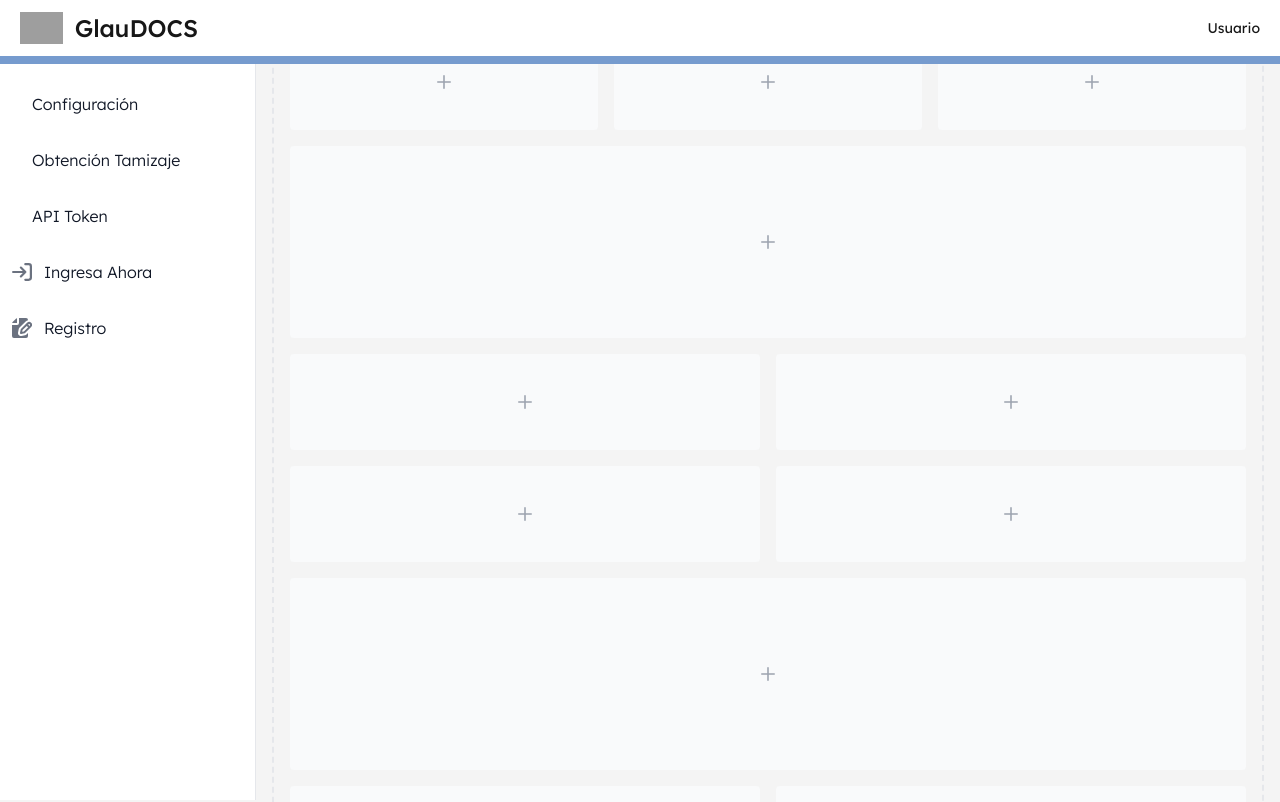
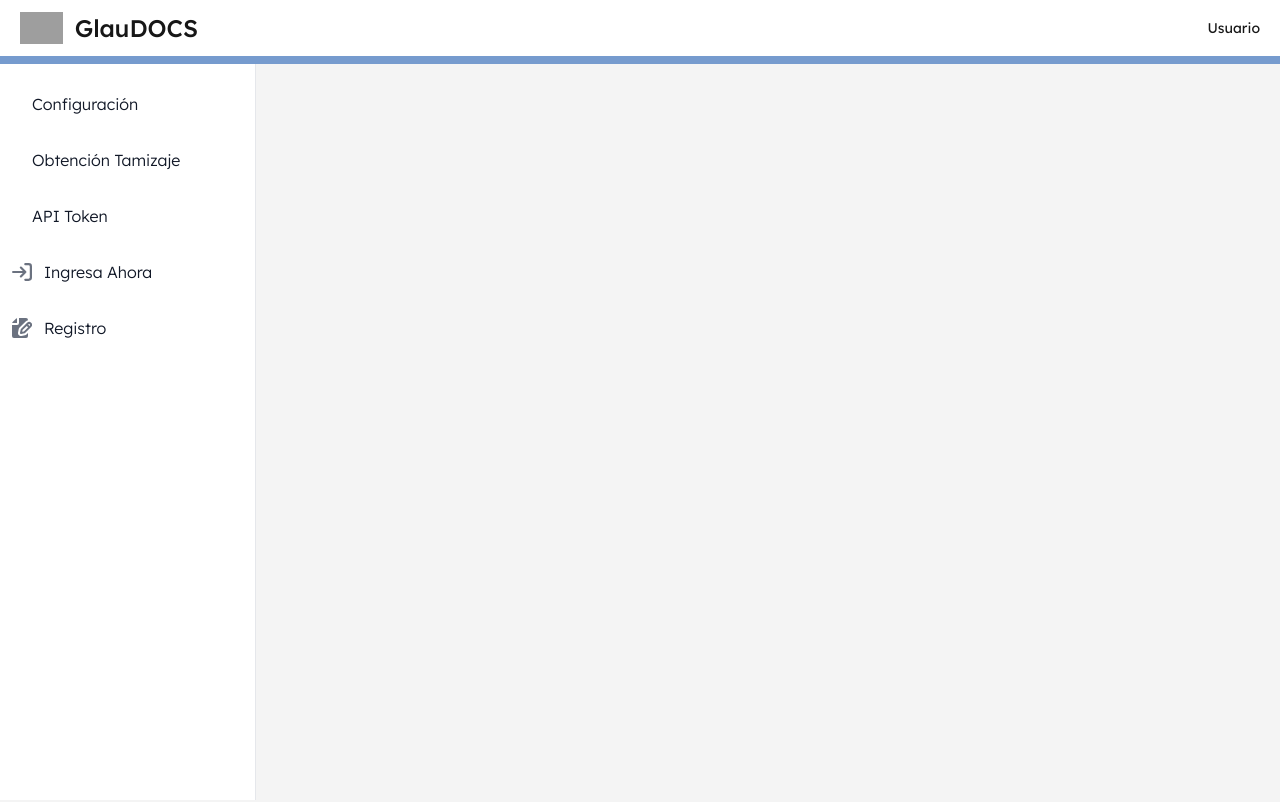
Before and after one commit to Proyecto-de-grado-GlaucomApp/glau-docs, a Next.js app: page / in a window 1280 px wide. Shown: the top 802 px of the page. Built offline with nearby package versions, Linux system fonts and the light colour scheme; grey boxes are pictures that could not be loaded.

Commit message:
FIX: Navbar

```diff
--- a/src/app/page.tsx
+++ b/src/app/page.tsx
@@ -12,40 +12,8 @@ const GridItem = ({  }) => (
 
 export default function Home() {
   return (
-    <>
-      <Navbar />
-      <div className="p-4 sm:ml-64">
-        <div className="p-4 border-2 border-gray-200 border-dashed rounded-lg dark:border-gray-700">
-          {/* 3 column grid */}
-          <div className="grid grid-cols-3 gap-4 mb-4">
-            {Array(3).fill(null).map((_) => <GridItem />)}
-          </div>
-          {/* 1 large item */}
-          <div className="flex items-center justify-center h-48 mb-4 rounded bg-gray-50 dark:bg-gray-800">
-            <p className="text-2xl text-gray-400 dark:text-gray-500">
-              <svg className="w-3.5 h-3.5" aria-hidden="true" xmlns="http://www.w3.org/2000/svg" fill="none" viewBox="0 0 18 18">
-                <path stroke="currentColor" strokeLinecap="round" strokeLinejoin="round" strokeWidth="2" d="M9 1v16M1 9h16" />
-              </svg>
-            </p>
-          </div>
-          {/* 2 column grid */}
-          <div className="grid grid-cols-2 gap-4 mb-4">
-            {Array(4).fill(null).map((_) => <GridItem />)}
-          </div>
-          {/* Another large item */}
-          <div className="flex items-center justify-center h-48 mb-4 rounded bg-gray-50 dark:bg-gray-800">
-            <p className="text-2xl text-gray-400 dark:text-gray-500">
-              <svg className="w-3.5 h-3.5" aria-hidden="true" xmlns="http://www.w3.org/2000/svg" fill="none" viewBox="0 0 18 18">
-                <path stroke="currentColor" strokeLinecap="round" strokeLinejoin="round" strokeWidth="2" d="M9 1v16M1 9h16" />
-              </svg>
-            </p>
-          </div>
-          {/* 2 column grid */}
-          <div className="grid grid-cols-2 gap-4">
-            {Array(4).fill(null).map((_) => <GridItem/>)}
-          </div>
-        </div>
-      </div>
-    </>
+
+    <Navbar />
+
   );
 }
```
